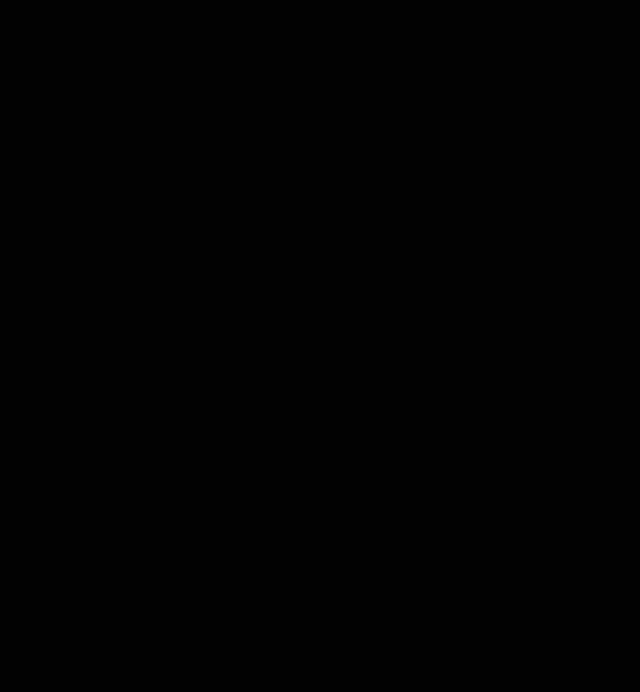
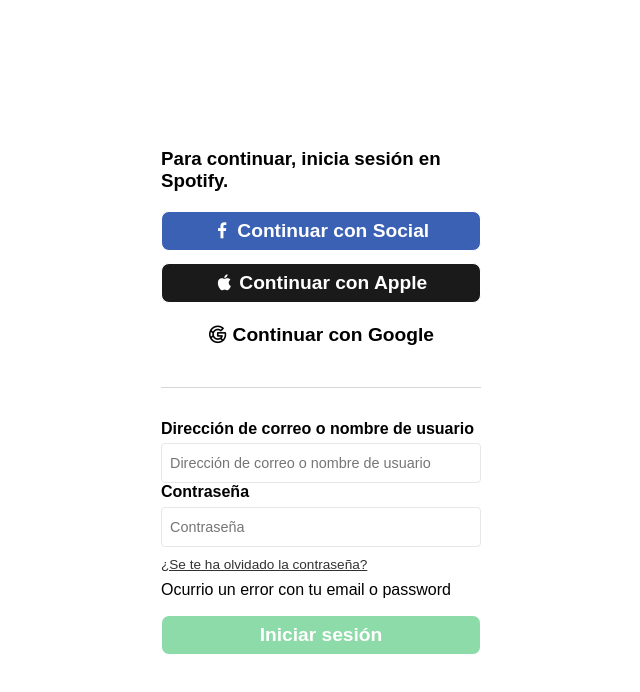
Before and after one commit to IsakkuHN/spotify, an Angular app: page /auth/login in a window 1280 px wide. Before the commit this address led to /. Shown: the top 692 px of the page, without its empty margins (319-959 px from the left). Built offline with nearby package versions, Linux system fonts and the light colour scheme.

Commit message:
Add Login form

```diff
--- a/src/app/modules/auth/auth-routing.module.ts
+++ b/src/app/modules/auth/auth-routing.module.ts
@@ -1,10 +1,20 @@
 import { NgModule } from '@angular/core';
 import { RouterModule, Routes } from '@angular/router';
+import { LoginPageComponent } from './pages/login-page/login-page.component';
 
-const routes: Routes = [];
+const routes: Routes = [
+  {
+    path: 'login',
+    component: LoginPageComponent,
+  },
+  {
+    path: '**',
+    redirectTo: '/auth/login',
+  },
+];
 
 @NgModule({
   imports: [RouterModule.forChild(routes)],
-  exports: [RouterModule]
+  exports: [RouterModule],
 })
-export class AuthRoutingModule { }
+export class AuthRoutingModule {}
--- /dev/null
+++ b/src/app/modules/auth/pages/login-page/login-page.component.css
@@ -0,0 +1,114 @@
+.login-auth-page {
+  position: absolute;
+  width: 100vw;
+  height: 100vh;
+  background-color: var(--color-4);
+  color: var(--color-3);
+  display: flex;
+  justify-content: center;
+  flex-direction: column;
+  align-items: center;
+  align-content: center;
+}
+
+.login-auth-page .login-auth-wrapper {
+  width: 25%;
+  display: flex;
+  justify-content: center;
+  flex-direction: column;
+  align-items: center;
+}
+
+.login-auth-page .login-social-zone {
+  display: flex;
+  flex-direction: column;
+  gap: .75rem;
+  width: 100%;
+}
+
+.login-auth-page .social-btn {
+  border: 0;
+  padding: .5rem 2rem;
+  width: 100%;
+  font-size: var(--font-size-2);
+  border-radius: var(--border-radius-2);
+  box-shadow: var(--shadow-1);
+  border: solid 1px var(--color-4);
+  background-color: var(--color-4);
+  font-weight: 600;
+}
+
+.login-auth-page .login-social-zone .social-btn.btn-fb {
+  background-color: #3A61B3;
+  color: var(--color-4);
+}
+
+.login-auth-page .login-social-zone .social-btn.btn-apple {
+  background-color: #1a1a1a;
+  color: var(--color-4);
+}
+
+.login-auth-page .separator {
+  width: 100%;
+  margin: 2rem 0;
+  border-bottom: solid 1px var(--color-2);
+  opacity: .2;
+}
+
+.login-auth-page .login-auth-form {
+  display: flex;
+  width: 100%;
+  justify-content: flex-start;
+  flex-direction: column;
+}
+
+.login-auth-page .login-auth-form .form-group {
+  display: flex;
+  justify-content: flex-start;
+  flex-direction: column;
+}
+
+.login-auth-page .login-auth-form .form-group input {
+  border: solid 1px #e7e7e7;
+  border-radius: var(--border-radius-1);
+  height: 30px;
+  padding: .25rem .5rem;
+  font-size: 90%;
+}
+
+.login-auth-page .login-auth-form label {
+  padding-bottom: .35rem;
+  font-weight: 600;
+  display: inline-block;
+  margin: 0;
+}
+
+.login-auth-page .login-auth-form .form-steps {
+  padding: .5rem 0;
+}
+
+.login-auth-page .login-auth-form .form-steps .link {
+  color: var(--color-2);
+  font-size: 85%;
+  font-weight: 500;
+  text-decoration: underline;
+}
+
+.login-auth-page .login-auth-form .form-steps .link:hover {
+  color: var(--color-1);
+}
+
+.login-auth-page .login-auth-form .form-action .login {
+  color: var(--color-4);
+  margin: 1rem 0;
+  background-color: var(--color-1);
+}
+
+input.ng-invalid.ng-touched {
+  border: solid 2px red !important
+}
+
+button:disabled {
+  opacity: .5;
+  cursor: not-allowed;
+}
--- /dev/null
+++ b/src/app/modules/auth/pages/login-page/login-page.component.html
@@ -0,0 +1,32 @@
+<div class="login-auth-page">
+  <div class="login-auth-wrapper">
+    <h3>Para continuar, inicia sesión en Spotify.</h3>
+    <div class="login-social-zone">
+      <button class="social-btn btn-fb "> <i class="uil uil-facebook-f"></i> Continuar con Social</button>
+      <button class="social-btn btn-apple"><i class="uil uil-apple"></i> Continuar con Apple</button>
+      <button class="social-btn"><i class="uil uil-google"></i> Continuar con Google</button>
+    </div>
+    <div class="separator"></div>
+    <form class="login-auth-form" [formGroup]="formLogin" (ngSubmit)="sendLogin()">
+      <div class="form-group">
+        <label for="email">Dirección de correo o nombre de usuario</label>
+        <input formControlName="email" type="text" placeholder="Dirección de correo o nombre de usuario"
+          class="form-input">
+      </div>
+      <div class="form-group">
+        <label for="password">Contraseña</label>
+        <input formControlName="password" type="password" placeholder="Contraseña" class="form-input">
+      </div>
+      <div class="form-steps">
+        <a class="link" href="">¿Se te ha olvidado la contraseña?</a>
+      </div>
+      <div>
+        Ocurrio un error con tu email o password
+      </div>
+      <div class="form-action">
+        <button [disabled]="formLogin.invalid" class="login social-btn">Iniciar sesión</button>
+      </div>
+    </form>
+
+  </div>
+</div>
--- /dev/null
+++ b/src/app/modules/auth/pages/login-page/login-page.component.ts
@@ -0,0 +1,29 @@
+import { Component, OnInit } from '@angular/core';
+import { FormControl, FormGroup, Validators } from '@angular/forms';
+
+@Component({
+  selector: 'app-login-page',
+  templateUrl: './login-page.component.html',
+  styleUrls: ['./login-page.component.css'],
+})
+export class LoginPageComponent implements OnInit {
+  formLogin: FormGroup = new FormGroup({});
+
+  constructor() {}
+
+  ngOnInit(): void {
+    this.formLogin = new FormGroup({
+      email: new FormControl('', [Validators.required, Validators.email]),
+      password: new FormControl('', [
+        Validators.required,
+        Validators.minLength(6),
+        Validators.maxLength(12),
+      ]),
+    });
+  }
+
+  sendLogin(): void {
+    const body = this.formLogin.value;
+    console.log(body);
+  }
+}
```
Also changed, not shown: src/app/modules/auth/auth.module.ts (+5 -9 lines), 1 other file (tests, documents, lock files or other folders).
